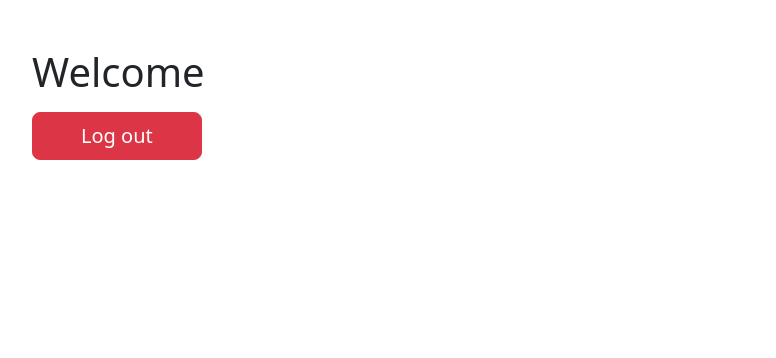
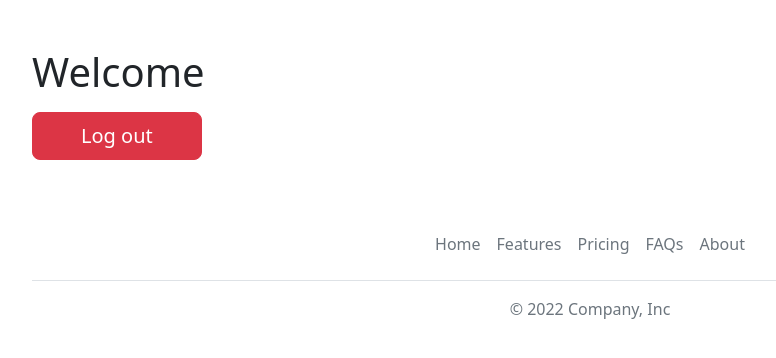
Before and after one commit to fristhon/django-blog, a Django app: template pyblog/users/templates/users/profile.html in a window 1280 px wide. Shown: the part 80-438 px from the top of the page, without its empty margins (50-826 px from the left). Run offline with Django 3.2, Linux system fonts and the light colour scheme; the template is opened without the code that fills it, so the values that code supplies are empty.

Commit message:
add sample footer

```diff
--- a/pyblog/base/templates/base/base.html
+++ b/pyblog/base/templates/base/base.html
@@ -5,6 +5,9 @@
 
     <link href="https://cdn.jsdelivr.net/npm/bootstrap@5.2.3/dist/css/bootstrap.min.css" rel="stylesheet"
         integrity="sha384-rbsA2VBKQhggwzxH7pPCaAqO46MgnOM80zW1RWuH61DGLwZJEdK2Kadq2F9CUG65" crossorigin="anonymous">
+
+    <link rel="stylesheet" href="https://cdn.jsdelivr.net/npm/bootstrap-icons@1.10.3/font/bootstrap-icons.css">
+
     <script src="https://cdn.jsdelivr.net/npm/bootstrap@5.2.3/dist/js/bootstrap.bundle.min.js"
         integrity="sha384-kenU1KFdBIe4zVF0s0G1M5b4hcpxyD9F7jL+jjXkk+Q2h455rYXK/7HAuoJl+0I4" crossorigin="anonymous">
     </script>
@@ -82,4 +85,19 @@
 
 </body>
 
+<div class="container">
+    <footer class="py-3 my-4">
+        <ul class="nav justify-content-center border-bottom pb-3 mb-3">
+            <li class="nav-item"><a href="/" class="nav-link px-2 text-muted">Home</a></li>
+            <li class="nav-item"><a href="#" class="nav-link px-2 text-muted">Features</a></li>
+            <li class="nav-item"><a href="#" class="nav-link px-2 text-muted">Pricing</a></li>
+            <li class="nav-item"><a href="#" class="nav-link px-2 text-muted">FAQs</a></li>
+            <li class="nav-item"><a href="#" class="nav-link px-2 text-muted">About</a></li>
+        </ul>
+        <p class="text-center text-muted">© 2022 Company, Inc</p>
+    </footer>
+
+
+</div>
+
 </html>
```
Lines whose indentation alone changed are shown as unchanged.
